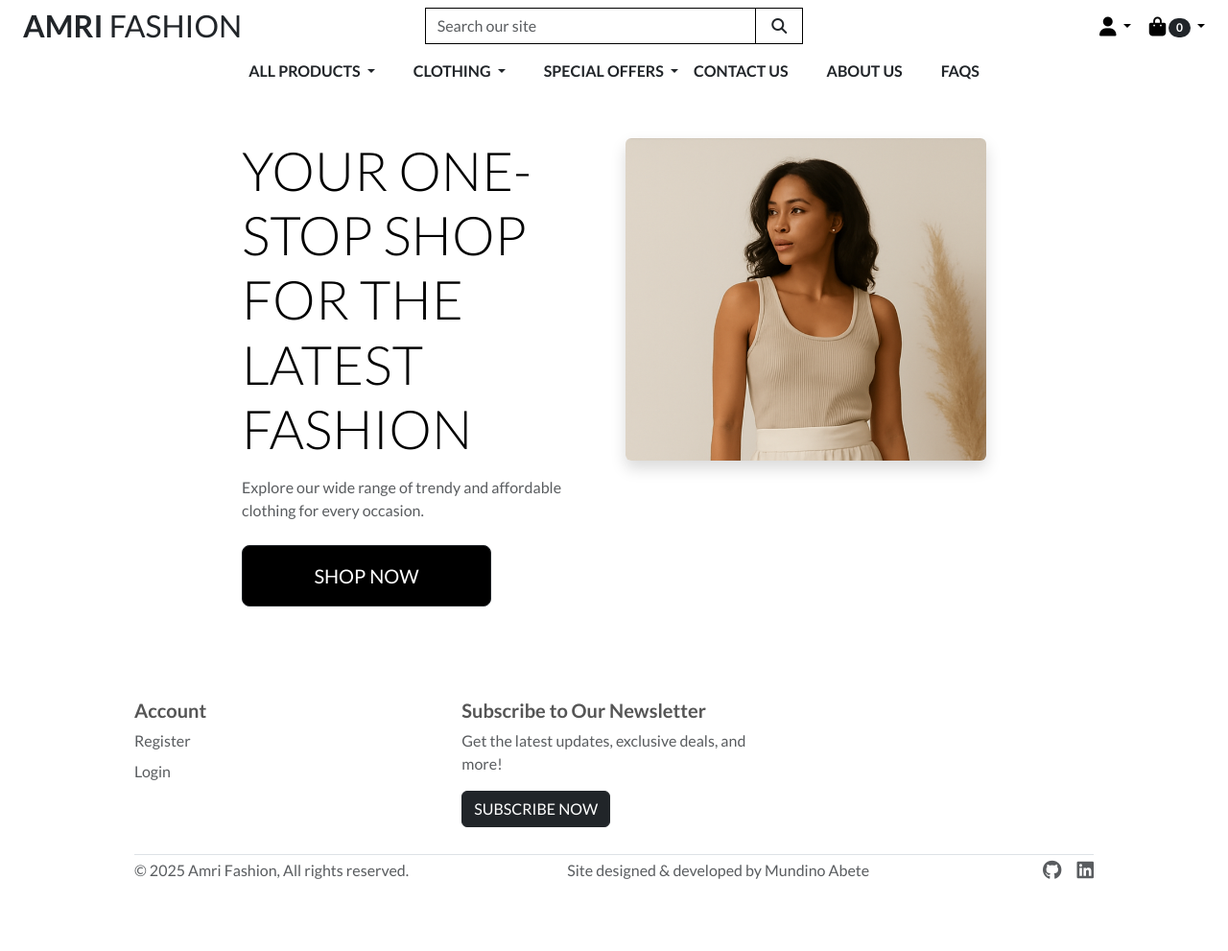
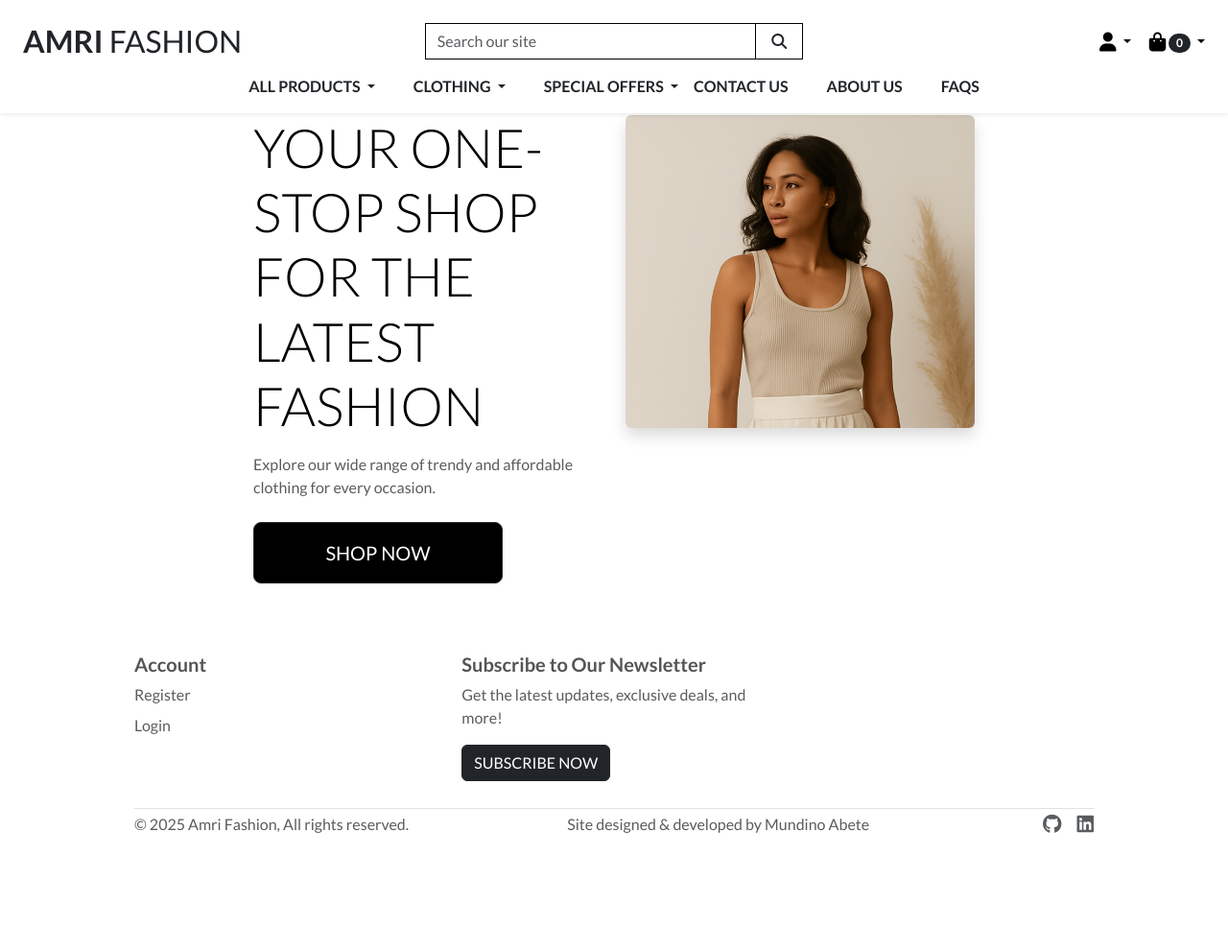
Before and after one commit to MAbuhanif/amri-fashion, a Django app: page / in a window 1280 px wide. Shown: the whole page at 96% size. After the commit the page ends 868 px from the top, so only its background shows below. Run offline with Django 5.2, Linux system fonts and the light colour scheme; parts of the project's set-up code (start-up, migrations or seed data) failed here and were passed over; some libraries are stand-ins or nearby versions.

Commit message:
Refactor layout and styles

```diff
--- a/home/templates/home/index.html
+++ b/home/templates/home/index.html
@@ -4,8 +4,8 @@
 {% block extra_title %} Home | {% endblock %}
 
 {% block content %}
-    <div class="container my-5 h-100">
-        <div class="row h-100">
+    <div class="container mx-auto p-4 mt-lg-5">
+        <div class="row">
             <!-- Left Section: Text -->
             <div class="col-12 col-md-6 text-center text-md-start">
                 <h1 class="display-4 logo-font text-black">
--- a/static/css/base.css
+++ b/static/css/base.css
@@ -4,7 +4,7 @@ html {
 }
 
 body {
-    height: calc(100vh - 164px);
+    height: 100vh;
     color: #555;
     font-family: 'Lato', sans-serif;
     margin: 0;
@@ -67,14 +67,3 @@ body {
     max-width: 80%;
   }
 }
-
-/* fixed top navbar only on medium and up */
-@media (min-width: 992px) {
-    .fixed-top-desktop-only {
-        position: fixed;
-        top: 0;
-        right: 0;
-        left: 0;
-        z-index: 1030;
-    }
-}
--- a/templates/base.html
+++ b/templates/base.html
@@ -39,8 +39,8 @@
 </head>
 <body>
     <!-- Header Section -->
-    <header class="container-fluid fixed-top px-4 ">
-        <div id="topnav" class="row bg-white pt-lg-2 d-none d-lg-flex">
+    <header class="container-fluid fixed-top mx-auto px-4 shadow-sm">
+        <div id="topnav" class="row pt-lg-4 d-none bg-white d-lg-flex">
             <!-- Logo Section -->
             <div class="col-12 col-lg-4 my-auto py-lg-0 text-center text-lg-start">
                 <a href="{% url 'home' %}" class="nav-link main-logo-link">
@@ -129,7 +129,7 @@
 
         <!-- Navbar Section -->
         <div class="row bg-white">
-            <nav class="navbar navbar-expand-lg w-100">
+            <nav class="navbar navbar-expand-lg w-100 ">
                 <!-- Navbar Toggler for Mobile -->
                 <button class="navbar-toggler" type="button" data-bs-toggle="collapse" data-bs-target="#main-nav" aria-controls="main-nav" aria-expanded="false" aria-label="Toggle navigation">
                     <span class="navbar-toggler-icon"></span>
@@ -172,7 +172,7 @@
     {% endif %}
 
     <!-- Main Content Section -->
-    <main class="container mt-5 pt-5">
+    <main class="container pt-5">
         {% block content %}
         {% endblock %}
     </main>
```
